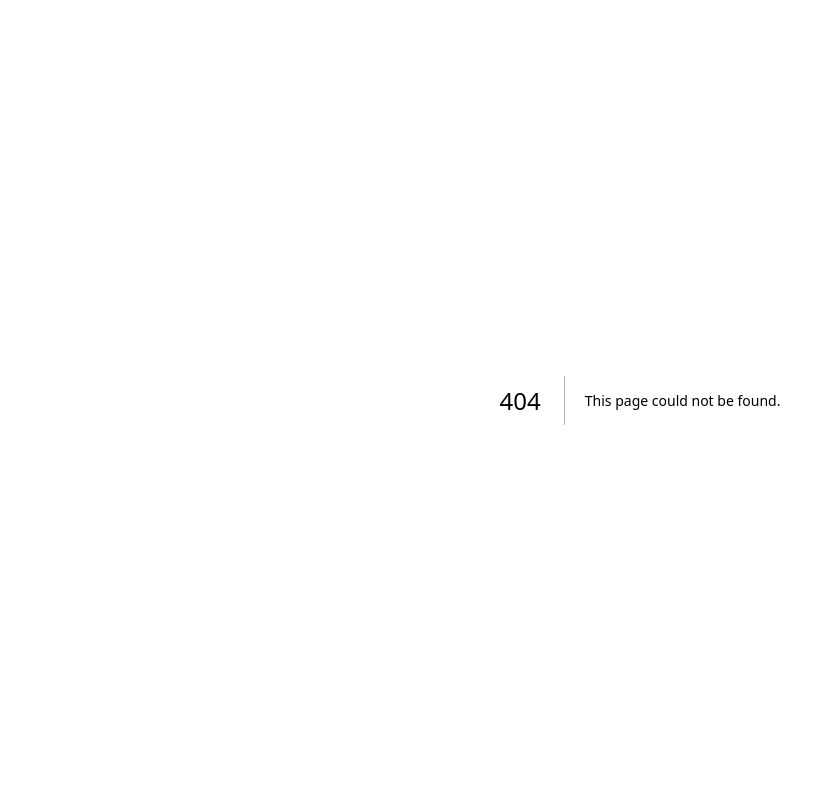
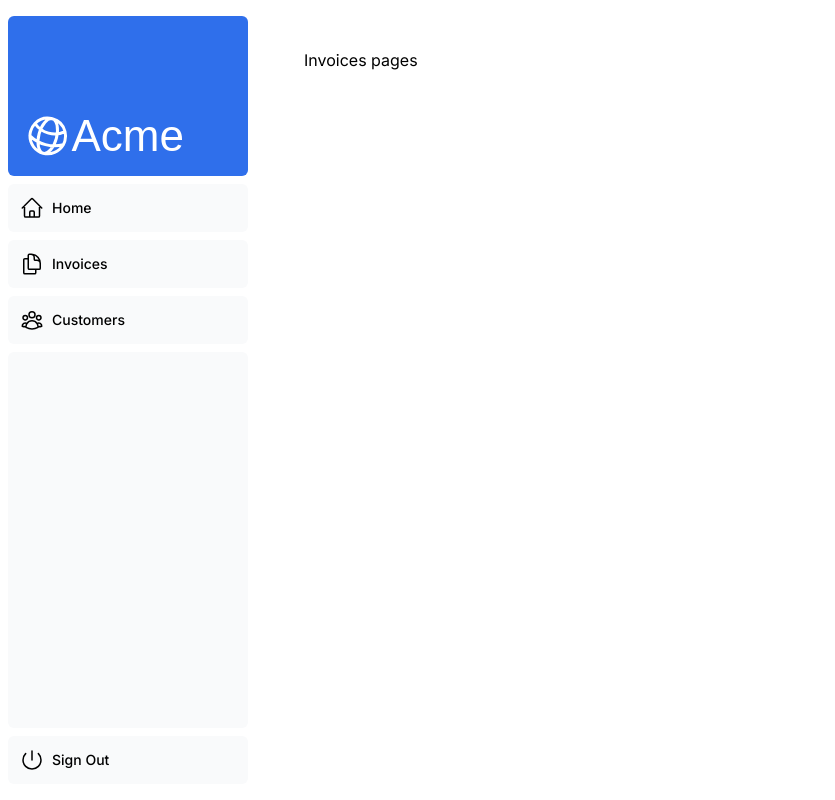
Before and after one commit to suckitfa/nextjs-dashboard-learn, a Next.js app: page /dashboard/invoices in a window 1280 px wide. Before the commit this address had no page. Shown: the whole page, without its empty margins (0-835 px from the left). Built offline with nearby package versions, Linux system fonts and the light colour scheme; a web font is replaced by a local one.

Commit message:
feat: add dashboard layout

```diff
--- /dev/null
+++ b/app/dashboard/customers/page.tsx
@@ -0,0 +1,7 @@
+export default function () {
+    return (
+        <>
+            <h1>Customers pages</h1>
+        </>
+    )
+}
--- /dev/null
+++ b/app/dashboard/invoices/page.tsx
@@ -0,0 +1,7 @@
+export default function() {
+    return (
+        <>
+        <h1>Invoices pages</h1>
+        </>
+    )
+}
--- /dev/null
+++ b/app/dashboard/layout.tsx
@@ -0,0 +1,12 @@
+import SideNav from '@/app/ui/dashboard/sidenav';
+
+export default function Layout({ children }: { children: React.ReactNode }) {
+    return (
+        <div className="flex h-screen flex-col md:flex-row md:overflow-hidden">
+            <div className="w-full flex-none md:w-64">
+                <SideNav />
+            </div>
+            <div className="flex-grow p-6 md:overflow-y-auto md:p-12">{children}</div>
+        </div>
+    );
+}
--- /dev/null
+++ b/app/dashboard/page.tsx
@@ -0,0 +1,3 @@
+export default function Page() {
+    return <p>Dashboard Page</p>;
+}
```
Also changed, not shown: app/customers/page.tsx (added).
